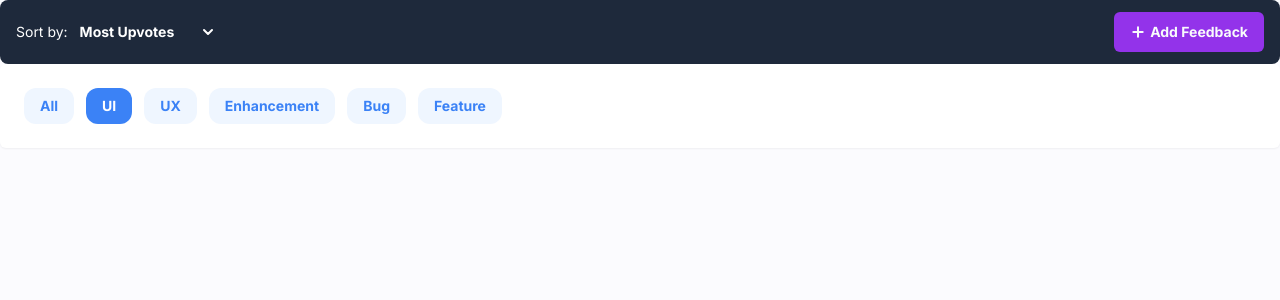
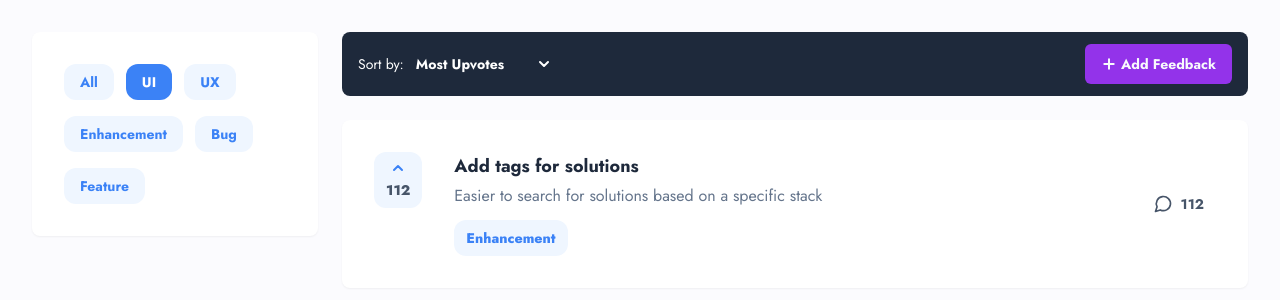
Before and after one commit to shaqeebakhtar/product-feedback-app, a Next.js app: page /feedbacks in a window 1280 px wide. Shown: the top 300 px of the page. Built offline with nearby package versions, Linux system fonts and the light colour scheme.

Commit message:
added layout

```diff
--- a/next.config.js
+++ b/next.config.js
@@ -1,4 +1,8 @@
 /** @type {import('next').NextConfig} */
-const nextConfig = {}
+const nextConfig = {
+  images: {
+    domains: ["source.unsplash.com", "unsplash.com"],
+  },
+};
 
-module.exports = nextConfig
+module.exports = nextConfig;
--- /dev/null
+++ b/src/app/feedbacks/[id]/page.tsx
@@ -0,0 +1,34 @@
+import Comments from "@/components/comments";
+import Feedback from "@/components/feedback";
+import PostComment from "@/components/post-comment";
+import { Button } from "@/components/ui/button";
+import { ChevronLeft } from "lucide-react";
+import Link from "next/link";
+
+type Props = {};
+
+const page = (props: Props) => {
+  return (
+    <div className="container mx-auto py-8 max-w-4xl">
+      <div className="space-y-6">
+        <div className="flex items-center justify-between">
+          <Link
+            href="/"
+            className="bg-transparent hover:bg-blue-100 font-bold flex items-center gap-2 px-4 py-2 rounded-md"
+          >
+            <ChevronLeft size={16} strokeWidth={3} className="text-blue-500" />
+            <span className="text-slate-600 text-sm">Go Back</span>
+          </Link>
+          <Button className="bg-blue-600 hover:bg-blue-700 font-bold flex gap-1">
+            Edit Feedback
+          </Button>
+        </div>
+        <Feedback />
+        <Comments />
+        <PostComment />
+      </div>
+    </div>
+  );
+};
+
+export default page;
--- a/src/app/feedbacks/page.tsx
+++ b/src/app/feedbacks/page.tsx
@@ -1,11 +1,19 @@
+import Comments from "@/components/comments";
+import Feedback from "@/components/feedback";
 import Filter from "@/components/filter";
 import Header from "@/components/header";
+import PostComment from "@/components/post-comment";
 
 const Feedbacks = () => {
   return (
-    <div>
-      <Header />
-      <Filter />
+    <div className="container mx-auto py-8">
+      <div className="grid grid-cols-4 gap-6">
+        <Filter />
+        <div className="flex flex-col gap-6 col-span-3">
+          <Header />
+          <Feedback />
+        </div>
+      </div>
     </div>
   );
 };
--- a/src/app/layout.tsx
+++ b/src/app/layout.tsx
@@ -1,9 +1,9 @@
 import "@/styles/globals.css";
 import type { Metadata } from "next";
-import { Inter } from "next/font/google";
+import { Jost } from "next/font/google";
 import Providers from "./providers";
 
-const inter = Inter({ subsets: ["latin"] });
+const jost = Jost({ subsets: ["latin"] });
 
 export const metadata: Metadata = {
   title: "Product Feedback App",
@@ -17,7 +17,7 @@ export default function RootLayout({
 }) {
   return (
     <html lang="en">
-      <body className={inter.className}>
+      <body className={jost.className}>
         <Providers>{children}</Providers>
       </body>
     </html>
--- /dev/null
+++ b/src/components/comments.tsx
@@ -0,0 +1,17 @@
+import React from "react";
+import Comment from "./comment";
+
+type Props = {};
+
+const Comments = (props: Props) => {
+  return (
+    <div className="bg-white p-8 rounded-lg shadow-sm">
+      <h4 className="font-bold text-slate-800">4 Comments</h4>
+      <div className="[&>*:not(:first-child)]:border-t-[1.5px] [&>*:not(:first-child)]:border-slate-200">
+        <Comment />
+      </div>
+    </div>
+  );
+};
+
+export default Comments;
--- a/src/components/feedback.tsx
+++ b/src/components/feedback.tsx
@@ -1,9 +1,43 @@
 import React from "react";
+import { Button } from "./ui/button";
+import { ChevronUp, MessageCircle } from "lucide-react";
+import Link from "next/link";
 
 type Props = {};
 
 const Feedback = (props: Props) => {
-  return <div>Feedback</div>;
+  return (
+    <Link
+      href="#"
+      className="bg-white rounded-lg shadow-sm p-8 flex items-start"
+    >
+      <button className="flex flex-col items-center gap-1 cursor-pointer py-2 px-3 bg-blue-50 text-blue-500 rounded-xl text-sm font-extrabold hover:bg-blue-100 text-center">
+        <ChevronUp size={16} strokeWidth={3} />
+        <span className="text-slate-600">112</span>
+      </button>
+      <div className="w-full pl-8 flex items-center justify-between">
+        <div className="flex flex-col gap-3">
+          <div className="space-y-1">
+            <h3 className="font-bold text-lg text-slate-800">
+              Add tags for solutions
+            </h3>
+            <p className="text-slate-500">
+              Easier to search for solutions based on a specific stack
+            </p>
+          </div>
+          <div className="flex items-center flex-wrap">
+            <button className="flex flex-col items-center gap-1 cursor-pointer py-2 px-3 bg-blue-50 text-blue-500 rounded-xl text-sm font-extrabold hover:bg-blue-100 text-center">
+              Enhancement
+            </button>
+          </div>
+        </div>
+        <div className="flex gap-2 items-center py-2 px-3 text-slate-600 text-sm font-bold">
+          <MessageCircle size={20} />
+          <span>112</span>
+        </div>
+      </div>
+    </Link>
+  );
 };
 
 export default Feedback;
--- a/src/components/filter.tsx
+++ b/src/components/filter.tsx
@@ -8,8 +8,9 @@ const Filter = (props: Props) => {
   const [active, setActive] = useState("UI");
 
   return (
-    <div className="bg-white p-6 shadow-sm rounded-md flex gap-x-3 gap-y-4 flex-wrap">
-      <span
+    <div className="bg-white p-8 shadow-sm rounded-lg h-max">
+      <div className="flex gap-x-3 gap-y-4 flex-wrap">
+        <button
           className={
             active === "All"
               ? "cursor-pointer py-2 px-4 bg-blue-500 text-white rounded-xl text-sm font-bold hover:bg-blue-600"
@@ -18,9 +19,9 @@ const Filter = (props: Props) => {
           onClick={() => setActive("All")}
         >
           All
-      </span>
+        </button>
         {filterOptions.map((option, index) => (
-        <span
+          <button
             key={index}
             className={
               active === option
@@ -30,8 +31,9 @@ const Filter = (props: Props) => {
             onClick={() => setActive(option)}
           >
             {option}
-        </span>
+          </button>
         ))}
+      </div>
     </div>
   );
 };
--- /dev/null
+++ b/src/components/post-comment.tsx
@@ -0,0 +1,25 @@
+import { Button } from "./ui/button";
+import { Textarea } from "./ui/textarea";
+
+type Props = {};
+
+const PostComment = (props: Props) => {
+  return (
+    <>
+      <div className="bg-white p-8 rounded-lg shadow-sm">
+        <h4 className="font-bold text-slate-800">Add Comment</h4>
+        <div className="space-y-4 mt-6">
+          <Textarea placeholder="Type your comment here." />
+          <div className="flex items-center justify-between">
+            <p className="text-slate-500">250 Characters left</p>
+            <Button className="bg-purple-600 hover:bg-purple-700 font-bold flex gap-1">
+              Post Comment
+            </Button>
+          </div>
+        </div>
+      </div>
+    </>
+  );
+};
+
+export default PostComment;
--- /dev/null
+++ b/src/components/ui/textarea.tsx
@@ -0,0 +1,24 @@
+import * as React from "react"
+
+import { cn } from "@/lib/utils"
+
+export interface TextareaProps
+  extends React.TextareaHTMLAttributes<HTMLTextAreaElement> {}
+
+const Textarea = React.forwardRef<HTMLTextAreaElement, TextareaProps>(
+  ({ className, ...props }, ref) => {
+    return (
+      <textarea
+        className={cn(
+          "flex min-h-[80px] w-full rounded-md border border-input bg-background px-3 py-2 text-sm ring-offset-background placeholder:text-muted-foreground focus-visible:outline-none focus-visible:ring-2 focus-visible:ring-ring focus-visible:ring-offset-2 disabled:cursor-not-allowed disabled:opacity-50",
+          className
+        )}
+        ref={ref}
+        {...props}
+      />
+    )
+  }
+)
+Textarea.displayName = "Textarea"
+
+export { Textarea }
```
Also changed, not shown: src/components/comment.tsx (added, +51 -0 lines), src/components/nested-comment.tsx (added, +46 -0 lines), public/placeholder_avatar.png (added). Lines whose indentation alone changed are shown as unchanged.
